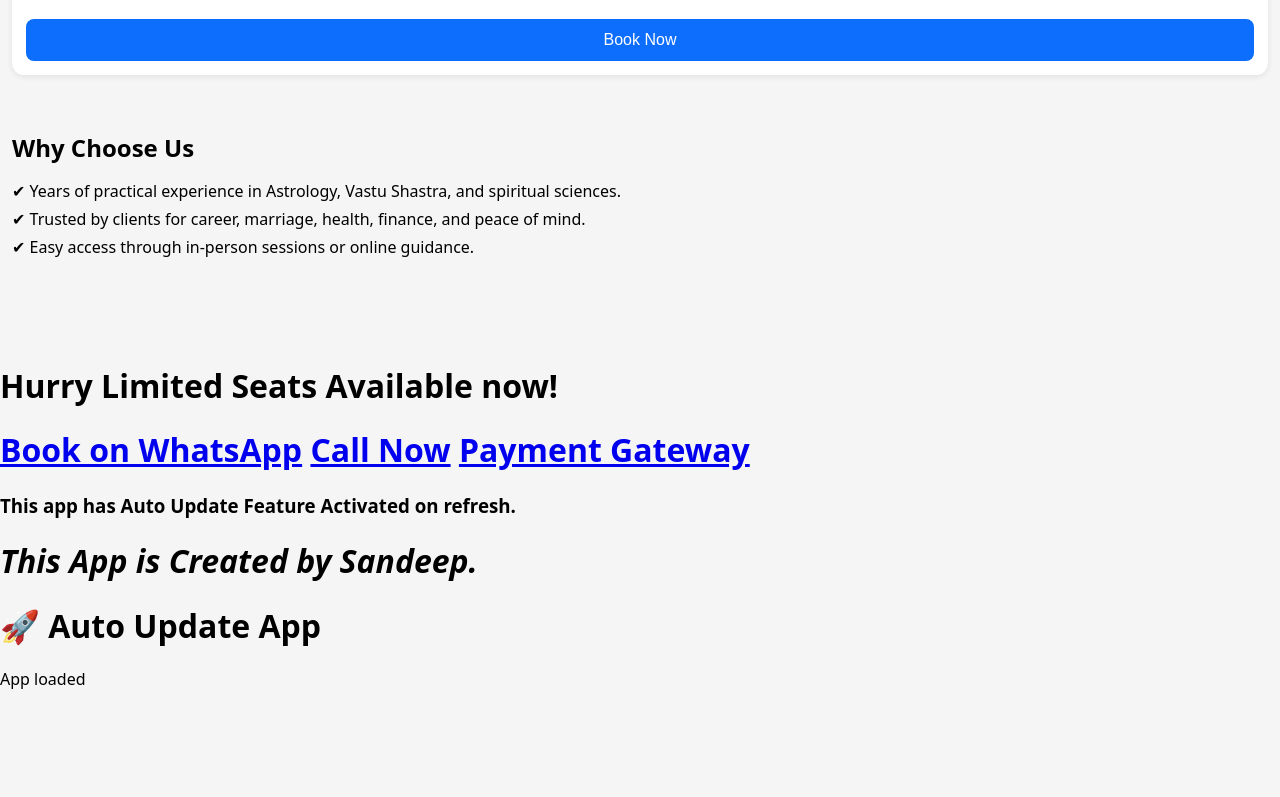
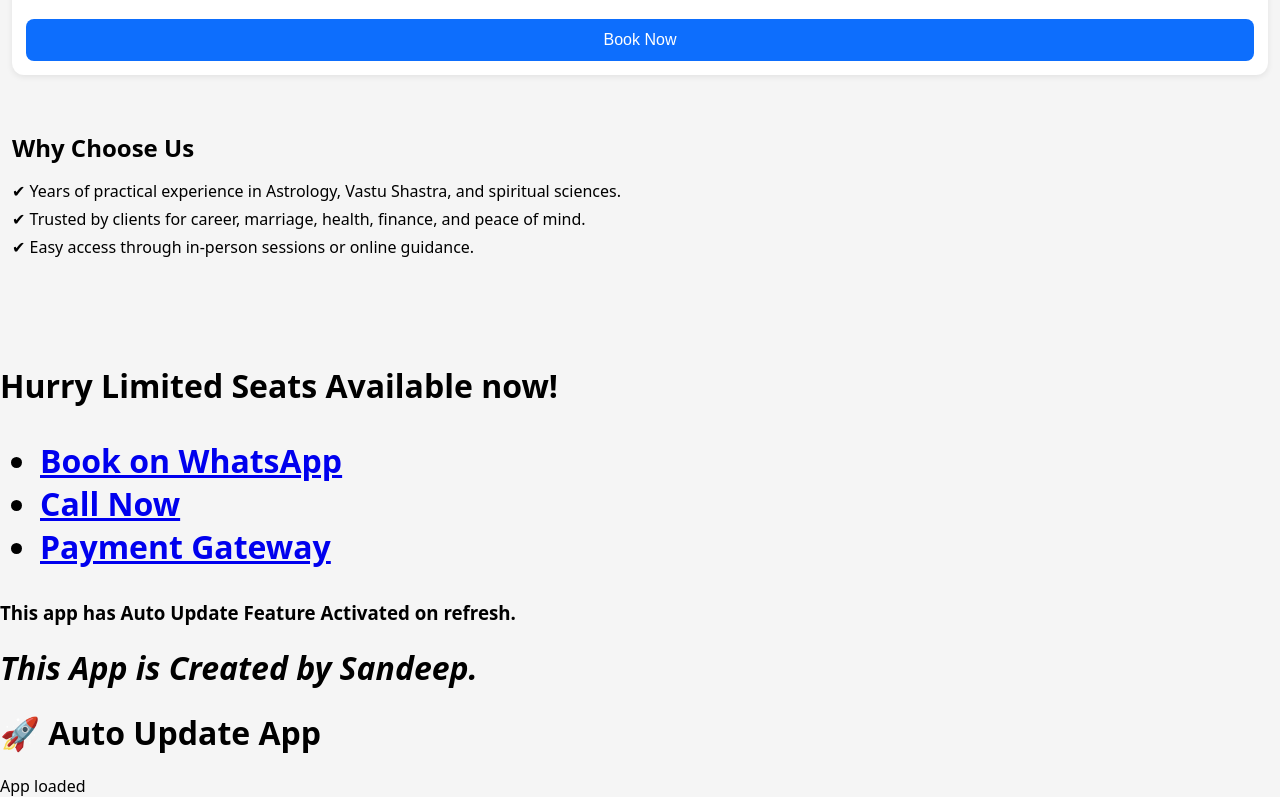
Before and after one commit to storm-sandy/Astro, a plain HTML site: page index.html in a window 1280 px wide. Shown: the part 947-1744 px from the top of the page. Before the commit the page ends 1637 px from the top, so only its background shows below. Drawn offline with Linux system fonts and the light colour scheme.

Commit message:
Update index.html

```diff
--- a/index.html
+++ b/index.html
@@ -78,11 +78,14 @@
   <a href=booking.html>Bookings</a>
   <a href=contact.html>Contact</a>
 </nav>
+  <div>
   <h1>Hurry Limited Seats Available now!</h1>
   <h1>
-  <a href="https://wa.me/919619663936">Book on WhatsApp</a>
-  <a href="tel:+919619663936">Call Now</a>
-  <a href=pay.html>Payment Gateway</a>
+  <ul>
+  <li><a href="https://wa.me/919619663936">Book on WhatsApp</a>
+  <li><a href="tel:+919619663936">Call Now</a>
+  <li><a href=pay.html>Payment Gateway</a>
+  </ul>
 </h1>
 <h3>This app has Auto Update Feature Activated on refresh.</h3>
 <p><H1><i><b>This App is Created by Sandeep.</b></i></H1></p>
@@ -91,6 +94,7 @@
   <button id="updateBtn" style="display:none;">
     🔄 Update Available – Reload
   </button>
+  </div>
   <script src="app.js"></script>
 </body>
 </html>
```
